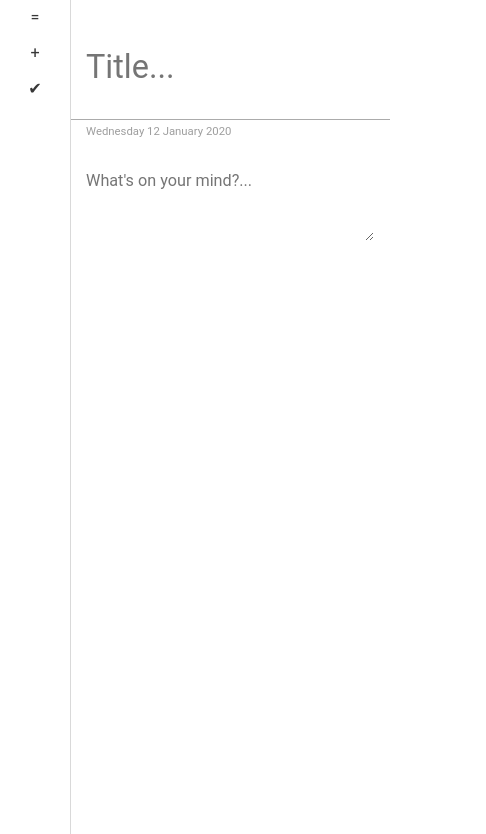
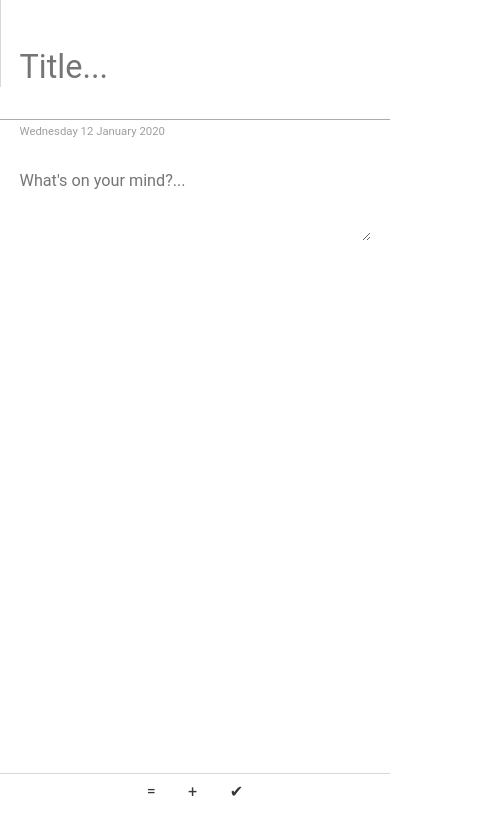
Before and after one commit to andresdhn/OneNote-lite, a React (Create React App) app: page / in a window 390 px wide. Shown: the top 834 px of the page, 486 px wide, since content can reach past the window. Built offline with nearby package versions, Linux system fonts and the light colour scheme.

Commit message:
Makes Nav locate bottom on mobile

```diff
--- a/src/styles/components/List.scss
+++ b/src/styles/components/List.scss
@@ -2,9 +2,7 @@
     position: absolute;
     top: 0;
     left: -100%;
-    width: calc(100vw - 70px);
-    height: 100vh;
-    margin-left: $nav-width;
+    width: 100vw;
 
     display: flex;
     flex-direction: column;
@@ -17,11 +15,14 @@
     @media screen and (min-width: $sm) {
         left: -400px;
         width: 400px;
+        height: 100vh;
+        margin-left: $nav-width;
     }
 
     .list__container {
         label {
             color: lighten($color-text, 40%);
+            padding: 1em 2em;
         }
     }
 }
@@ -63,6 +64,9 @@
 .list--open {
     #list {
         left: 0;
-        margin-left: $nav-width;
+
+        @media screen and (min-width: $sm) {
+            margin-left: $nav-width;
+        }
     }
 }
--- a/src/styles/components/Nav.scss
+++ b/src/styles/components/Nav.scss
@@ -1,15 +1,31 @@
 #nav {
     position: fixed;
-    top: 0;
+    bottom: 0;
     left: 0;
-    width: $nav-width;
-    height: 100%;
+    height: 70px;
+    width: 100%;
+
+    display: flex;
+    flex-direction: row;
+    justify-content: center;
+
+    background-color: $color-white;
+    border-top: 1px solid $color-gray-lite;
+
     z-index: 999;
-    background-color: $color-white;
-    border-right: 1px solid $color-gray-lite;
+
+    @media screen and (min-width: $sm) {
+        top: 0;
+        width: $nav-width;
+        height: 100%;
+        border-top: 0;
+        border-right: 1px solid $color-gray-lite;
+
+        flex-direction: column;
+        justify-content: flex-start;
+    }
 
     .btn {
-        display: block;
         text-align: center;
     }
 }
--- a/src/styles/components/Note.scss
+++ b/src/styles/components/Note.scss
@@ -1,10 +1,14 @@
 #note {
     position: absolute;
     left: 0;
-    width: calc(100vw - 70px);
-    margin-left: $nav-width;
-    min-height: 700px;
+    margin-left: 0;
+    width: 100vw;
     transition: all 0.5s cubic-bezier(0.5, 0, 0, 1);
+
+    @media screen and (min-width: $sm) {
+        margin-left: $nav-width;
+        width: calc(100vw - 70px);
+    }
 
     .note__title {
         padding: 2em 0 1em 0;
```
